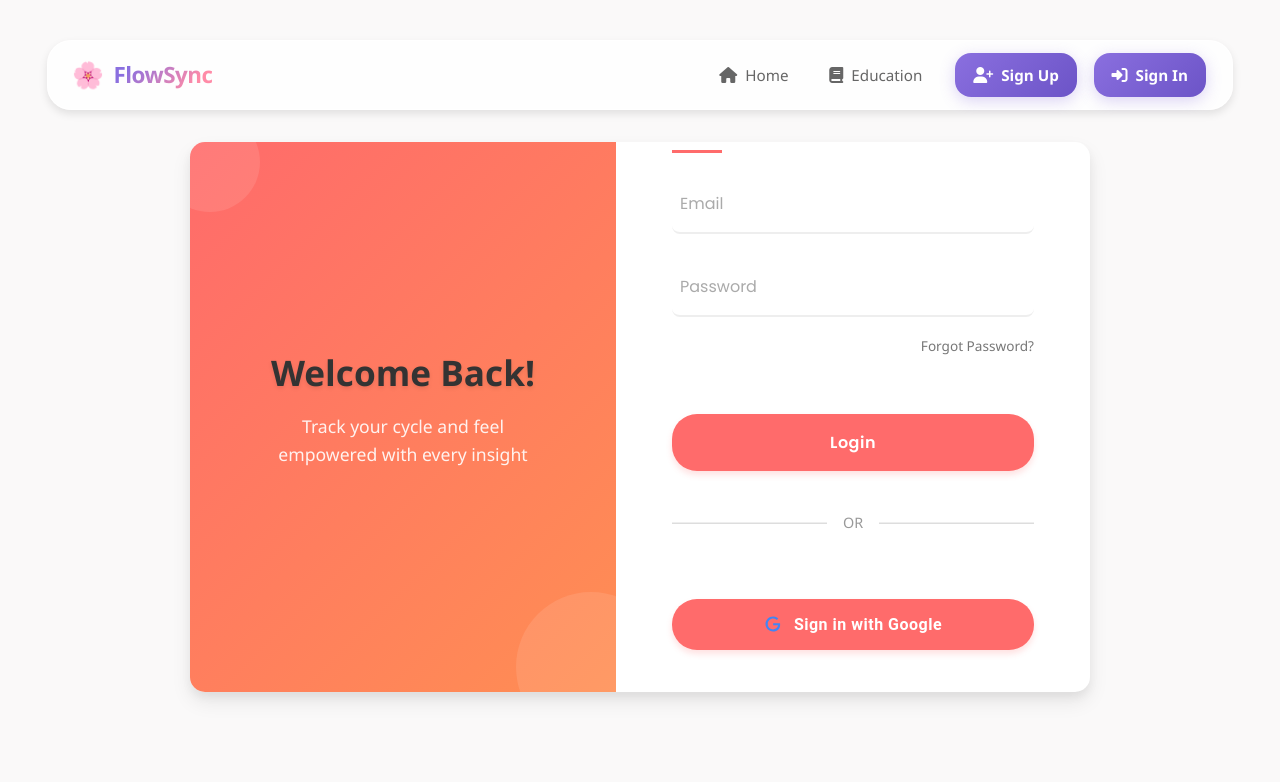
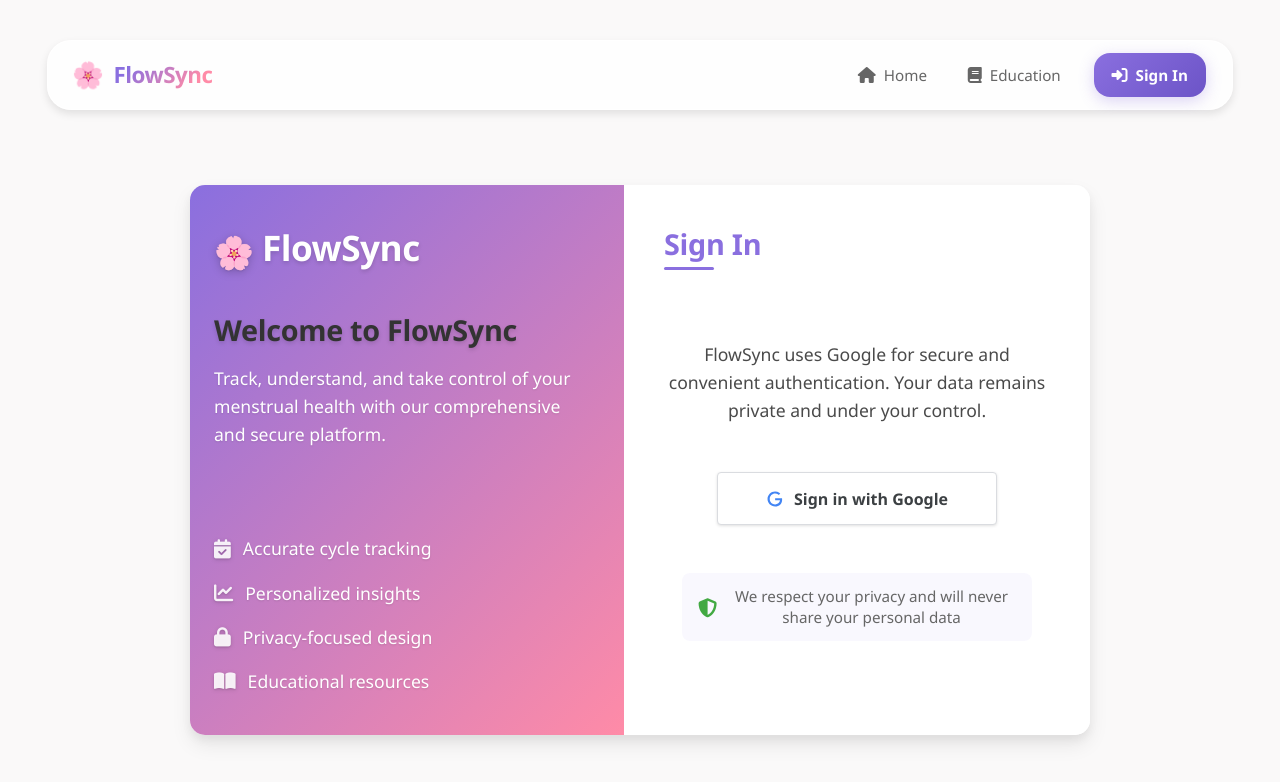
Before and after one commit to AmanCrafts/Menstrual-Health-Tracker, a React (Vite) app: page /signin in a window 1280 px wide. Shown: the top 782 px of the page. Built offline with nearby package versions, Linux system fonts and the light colour scheme; no server answers.

Commit message:
Removed Signin with Email

```diff
--- a/src/App.jsx
+++ b/src/App.jsx
@@ -45,7 +45,6 @@
         <Router>
           <Navbar />
           <Routes>
-            <Route path="/signup" element={<Signup />} />
             <Route path="/signin" element={<Signin />} />
             <Route path="/profile" element={<Profile />} />
             <Route path="/dashboard" element={<Dashboard />} />
--- a/src/components/Navbar.jsx
+++ b/src/components/Navbar.jsx
@@ -93,11 +93,6 @@
                                 </Link>
                             </li>
                             <li className="nav-item">
-                                <Link to="/signup" className="nav-link signup-button">
-                                    <i className="nav-icon fas fa-user-plus"></i>Sign Up
-                                </Link>
-                            </li>
-                            <li className="nav-item">
                                 <Link to="/signin" className="nav-link signin-button">
                                     <i className="nav-icon fas fa-sign-in-alt"></i>Sign In
                                 </Link>
--- a/src/pages/Home.jsx
+++ b/src/pages/Home.jsx
@@ -15,7 +15,7 @@
                         symptom tracking, and intuitive analytics.
                     </p>
                     <div className="hero-buttons">
-                        <Link to="/signup" className="primary-button">Get Started</Link>
+                        <Link to="/signin" className="primary-button">Get Started</Link>
                         <Link to="/education" className="secondary-button">Learn More</Link>
                     </div>
                 </div>
@@ -107,7 +107,7 @@
                         <li><i className="fas fa-check"></i> Make informed decisions about your reproductive health</li>
                         <li><i className="fas fa-check"></i> Communicate effectively with healthcare providers</li>
                     </ul>
-                    <Link to="/signup" className="primary-button">Start Tracking Today</Link>
+                    <Link to="/signin" className="primary-button">Start Tracking Today</Link>
                 </div>
                 <div className="benefits-image">
                     <img src="/benefits-image.png" alt="Woman feeling empowered" />
@@ -144,7 +144,7 @@
             <section className="cta-section">
                 <h2>Ready to take control of your menstrual health?</h2>
                 <p>Join thousands of women who track their cycles with FlowSync</p>
-                <Link to="/signup" className="primary-button">Sign Up Now</Link>
+                <Link to="/signin" className="primary-button">Sign In Now</Link>
             </section>
 
             {/* Footer */}
--- a/src/pages/Signin.jsx
+++ b/src/pages/Signin.jsx
@@ -1,4 +1,4 @@
-import React, { useRef, useState } from 'react'
+import React, { useState } from 'react'
 import { useAuth } from '../contexts/useAuth.jsx'
 import { useNavigate } from 'react-router-dom'
 import Alert from '../components/Alert.jsx'
@@ -6,46 +6,11 @@
 import '../styles/signin.css'
 
 const Signin = () => {
-  const emailRef = useRef()
-  const passwordRef = useRef()
-  const { login, signInWithGoogle } = useAuth()
+  const { signInWithGoogle } = useAuth()
   const [error, setError] = useState(``)
   const [success, setSuccess] = useState(``)
   const [loading, setLoading] = useState(false)
   const navigate = useNavigate()
-
-  async function handleSubmit(e) {
-    e.preventDefault()
-    setError(``)
-    setSuccess(``)
-
-    try {
-      setLoading(true)
-      await login(emailRef.current.value, passwordRef.current.value)
-      setSuccess(`Login successful! Redirecting...`)
-      setTimeout(() => {
-        navigate(`/profile`)
-      }, 1500)
-    } catch (error) {
-
-      if (error.code === `auth/user-not-found` || error.code === `auth/wrong-password`) {
-        setError(`Incorrect email or password`)
-      } else if (error.code === `auth/invalid-email`) {
-        setError(`Email address is not valid`)
-      } else if (error.code === `auth/user-disabled`) {
-        setError(`This account has been disabled`)
-      } else if (error.code === `auth/too-many-requests`) {
-        setError(`Too many failed login attempts. Please try again later`)
-      } else if (error.code === `auth/network-request-failed`) {
-        setError(`Network error. Please check your internet connection`)
-      } else {
-        setError(`Failed to sign in. Please try again`)
-      }
-      console.error(`Login error:`, error.code, error.message)
-    } finally {
-      setLoading(false)
-    }
-  }
 
   async function handleGoogleSignIn() {
     setError(``)
@@ -53,16 +18,14 @@
 
     try {
       setLoading(true)
-      console.log(`Starting Google sign-in process...`)
       await signInWithGoogle()
       setSuccess(`Google login successful! Redirecting...`)
 
-      // Add a short delay to ensure token is properly stored before navigation
       setTimeout(() => {
         navigate(`/profile`)
       }, 500)
     } catch (error) {
-      console.error(`Full Google sign-in error:`, error)
+      console.error(`Google sign-in error:`, error)
 
       if (error.code === `auth/popup-closed-by-user`) {
         setError(`Sign-in cancelled by user`)
@@ -82,41 +45,43 @@
 
   return (
     <div className="signin-container">
-      <div className="split-form">
+      <div className="login-card">
         <div className="image-side">
-          <h2>Welcome Back!</h2>
-          <p>Track your cycle and feel empowered with every insight</p>
+          <div className="logo-container">
+            <span className="logo-icon">🌸</span>
+            <h1 className="logo-text">FlowSync</h1>
+          </div>
+          <h2>Welcome to FlowSync</h2>
+          <p>Track, understand, and take control of your menstrual health with our comprehensive and secure platform.</p>
+          <div className="features-list">
+            <div className="feature-item"><i className="fas fa-calendar-check"></i> Accurate cycle tracking</div>
+            <div className="feature-item"><i className="fas fa-chart-line"></i> Personalized insights</div>
+            <div className="feature-item"><i className="fas fa-lock"></i> Privacy-focused design</div>
+            <div className="feature-item"><i className="fas fa-book-open"></i> Educational resources</div>
+          </div>
         </div>
         <div className="form-side">
           <h2>Sign In</h2>
           <Alert type="error" message={error} />
           <Alert type="success" message={success} />
-          <form onSubmit={handleSubmit}>
-            <input
-              type="email"
-              placeholder="Email"
-              ref={emailRef}
-              required
-            />
-            <input
-              type="password"
-              placeholder="Password"
-              ref={passwordRef}
-              required
-            />
-            <div className="forgot-password">
-              <a href="/reset-password">Forgot Password?</a>
-            </div>
-            <button type="submit" disabled={loading}>
-              {loading ? `Signing In...` : `Login`}
-            </button>
-            <div className="divider">OR</div>
+
+          <div className="signin-content">
+            <p className="signin-message">
+              FlowSync uses Google for secure and convenient authentication.
+              Your data remains private and under your control.
+            </p>
+
             <GoogleButton
               onClick={handleGoogleSignIn}
-              text={`Sign in with Google`}
+              text={loading ? "Connecting..." : "Sign in with Google"}
+              disabled={loading}
             />
-            <p>Don't have an account? <a href="/signup">Sign Up</a></p>
-          </form>
+
+            <div className="privacy-note">
+              <i className="fas fa-shield-alt"></i>
+              <p>We respect your privacy and will never share your personal data</p>
+            </div>
+          </div>
         </div>
       </div>
     </div>
--- a/src/styles/googleButton.css
+++ b/src/styles/googleButton.css
@@ -1,40 +1,47 @@
 .google-button {
+    width: 100%;
+    padding: 12px 16px;
     display: flex;
     align-items: center;
     justify-content: center;
     background-color: white;
-  color: #757575;
-  border: 1px solid #ddd;
-  border-radius: 25px;
-  font-family: 'Roboto', Arial, sans-serif;
+    color: rgba(0, 0, 0, 0.87);
+    border: 1px solid #dadce0;
+    border-radius: 4px;
+    font-family: "Segoe UI", Roboto, Arial, sans-serif;
     font-size: 14px;
     font-weight: 500;
-  padding: 12px 16px;
     cursor: pointer;
-  width: 100%;
-  margin-top: 1rem;
-  transition: background-color 0.3s, box-shadow 0.3s;
+    transition: all 0.2s ease-in-out;
+    box-shadow: 0 1px 3px rgba(0, 0, 0, 0.08);
 }
 
 .google-button:hover {
-  background-color: #f8f8f8;
-  box-shadow: 0 1px 3px rgba(0, 0, 0, 0.12);
+    background-color: #f8f9fa;
+    box-shadow: 0 2px 4px rgba(0, 0, 0, 0.12);
 }
 
 .google-button:active {
-  background-color: #eee;
+    background-color: #f1f3f4;
+    box-shadow: 0 1px 2px rgba(0, 0, 0, 0.15);
+}
+
+.google-button:disabled {
+    opacity: 0.65;
+    cursor: not-allowed;
 }
 
 .google-icon {
-  display: inline-flex;
+    display: flex;
     align-items: center;
-  justify-content: center;
     margin-right: 12px;
 }
 
-.google-button svg {
-  width: 18px;
-  height: 18px;
+@media (max-width: 576px) {
+    .google-button {
+        padding: 10px 14px;
+        font-size: 13px;
+    }
 }
 
 /* Divider styles */
--- a/src/styles/signin.css
+++ b/src/styles/signin.css
@@ -29,7 +29,15 @@
     }
 }
 
-.split-form {
+.signin-container {
+    display: flex;
+    justify-content: center;
+    align-items: center;
+    min-height: calc(100vh - 100px);
+    padding: 2rem 1rem;
+}
+
+.login-card {
     display: flex;
     flex-direction: column;
     background: white;
@@ -39,351 +47,276 @@
     max-width: 900px;
     margin: 0 auto;
     box-shadow: 0 10px 20px rgba(0, 0, 0, 0.08), 0 5px 10px rgba(0, 0, 0, 0.05);
-    min-height: 100vh;
 }
 
-@media (min-width: 576px) {
-    .split-form {
-        min-height: 600px;
-        margin: 2rem auto;
+@media (min-width: 768px) {
+    .login-card {
+        flex-direction: row;
+        height: 550px;
+        min-height: 550px;
     }
 }
 
-@media (min-width: 768px) {
-    .split-form {
-        flex-direction: row;
-        height: 550px;
-        min-height: 550px;
-        max-height: 80vh;
-    }
+.login-card .image-side {
+    flex: 1;
+    background: linear-gradient(135deg, #8a6fdf, #ff8ba7);
+    padding: 2.5rem 1.5rem;
+    display: flex;
+    flex-direction: column;
+    color: white;
+    position: relative;
+    text-shadow: 0 1px 2px rgba(0, 0, 0, 0.1);
 }
 
-.split-form .image-side {
-    flex: 1;
-    background: linear-gradient(135deg, #ff6b6b, #ff8e53);
-    padding: 2rem 1rem;
+.login-card .logo-container {
     display: flex;
-    flex-direction: column;
-    justify-content: center;
     align-items: center;
-    color: white;
-    text-align: center;
-    position: relative;
-    min-height: 220px;
+    margin-bottom: 2rem;
 }
 
-@media (min-width: 576px) {
-    .split-form .image-side {
-        padding: 2.5rem 1.5rem;
-        min-height: 250px;
-    }
+.login-card .logo-icon {
+    font-size: 2rem;
+    margin-right: 0.5rem;
+    filter: drop-shadow(0 2px 4px rgba(0, 0, 0, 0.2));
 }
 
-@media (min-width: 768px) {
-    .split-form .image-side {
-        padding: 3rem 2rem;
-        min-height: auto;
-    }
-}
-
-.split-form .image-side h2 {
-    font-size: 1.8rem;
-    margin-bottom: 0.8rem;
-    font-weight: 600;
-    text-shadow: 0 2px 4px rgba(0, 0, 0, 0.1);
-}
-
-@media (min-width: 576px) {
-    .split-form .image-side h2 {
-        font-size: 2rem;
-        margin-bottom: 1rem;
-    }
-}
-
-@media (min-width: 768px) {
-    .split-form .image-side h2 {
-        font-size: 2.2rem;
-    }
-}
-
-.split-form .image-side p {
-    font-size: 1rem;
-    max-width: 90%;
-    opacity: 0.9;
-}
-
-@media (min-width: 576px) {
-    .split-form .image-side p {
-        font-size: 1.05rem;
-    }
-}
-
-@media (min-width: 768px) {
-    .split-form .image-side p {
-        font-size: 1.1rem;
-        max-width: 80%;
-    }
-}
-
-/* Add decorative element to make the design more interesting */
-.split-form .image-side::after {
-    content: "";
-    position: absolute;
-    bottom: -50px;
-    right: -50px;
-    width: 150px;
-    height: 150px;
-    background: rgba(255, 255, 255, 0.1);
-    border-radius: 50%;
-    z-index: 1;
-}
-
-.split-form .image-side::before {
-    content: "";
-    position: absolute;
-    top: -30px;
-    left: -30px;
-    width: 100px;
-    height: 100px;
-    background: rgba(255, 255, 255, 0.1);
-    border-radius: 50%;
-    z-index: 1;
-}
-
-.split-form .form-side {
-    flex: 1;
-    padding: 2rem 1.5rem;
-    display: flex;
-    flex-direction: column;
-    justify-content: center;
-}
-
-@media (min-width: 576px) {
-    .split-form .form-side {
-        padding: 2.5rem 2rem;
-    }
-}
-
-@media (min-width: 768px) {
-    .split-form .form-side {
-        padding: 3rem 2.5rem;
-    }
-}
-
-@media (min-width: 992px) {
-    .split-form .form-side {
-        padding: 3.5rem;
-    }
-}
-
-.split-form .form-side h2 {
-    font-size: 1.5rem;
-    margin-bottom: 1.5rem;
-    color: #333;
+.login-card .logo-text {
+    font-size: 2.2rem;
+    font-weight: 700;
+    letter-spacing: -0.5px;
+    text-shadow: 0 2px 4px rgba(0, 0, 0, 0.15);
+    color: #ffffff; /* Solid white for better contrast */
+    background: none; /* Remove any background gradient */
+    -webkit-text-fill-color: #ffffff; /* Override any webkit text fill color */
     position: relative;
 }
 
-@media (min-width: 576px) {
-    .split-form .form-side h2 {
-        font-size: 1.7rem;
-        margin-bottom: 1.8rem;
-    }
+/* Add a subtle glow effect to make the text stand out more */
+.login-card .logo-text::after {
+    content: "";
+    position: absolute;
+    top: 0;
+    left: 0;
+    width: 100%;
+    height: 100%;
+    background: none;
+    filter: blur(6px);
+    opacity: 0.5;
+    z-index: -1;
 }
 
-@media (min-width: 768px) {
-    .split-form .form-side h2 {
-        font-size: 1.8rem;
-        margin-bottom: 2rem;
-    }
+.login-card .image-side h2 {
+    font-size: 1.8rem;
+    margin-bottom: 1rem;
+    font-weight: 600;
+    line-height: 1.3;
+    letter-spacing: -0.3px;
+    text-shadow: 0 2px 4px rgba(0, 0, 0, 0.15);
 }
 
-.split-form .form-side h2::after {
+.login-card .image-side p {
+    font-size: 1.1rem;
+    opacity: 1;
+    margin-bottom: 2rem;
+    font-weight: 400;
+    text-shadow: 0 1px 2px rgba(0, 0, 0, 0.1);
+    max-width: 95%;
+}
+
+.features-list {
+    display: flex;
+    flex-direction: column;
+    gap: 1rem;
+    margin-top: auto;
+}
+
+.feature-item {
+    display: flex;
+    align-items: center;
+    font-size: 1.1rem;
+    font-weight: 500;
+    text-shadow: 0 1px 2px rgba(0, 0, 0, 0.12);
+}
+
+.feature-item i {
+    margin-right: 12px;
+    font-size: 1.2rem;
+    color: rgba(255, 255, 255, 0.9);
+    filter: drop-shadow(0 1px 2px rgba(0, 0, 0, 0.15));
+}
+
+.login-card .form-side {
+    flex: 1;
+    padding: 2.5rem;
+    display: flex;
+    flex-direction: column;
+    background-color: #ffffff;
+}
+
+.login-card .form-side h2 {
+    font-size: 1.8rem;
+    margin-bottom: 1.5rem;
+    color: #8a6fdf;
+    font-weight: 700;
+    position: relative;
+    letter-spacing: -0.3px;
+}
+
+.login-card .form-side h2::after {
     content: "";
     position: absolute;
     left: 0;
     bottom: -8px;
-    width: 40px;
+    width: 50px;
     height: 3px;
-    background: #ff6b6b;
+    background: #8a6fdf;
+    border-radius: 2px;
 }
 
-@media (min-width: 576px) {
-    .split-form .form-side h2::after {
-        width: 45px;
-        bottom: -10px;
-    }
+.signin-content {
+    display: flex;
+    flex-direction: column;
+    align-items: center;
+    justify-content: center;
+    flex: 1;
+    gap: 2rem;
+    padding: 1rem 0;
 }
 
-@media (min-width: 768px) {
-    .split-form .form-side h2::after {
-        width: 50px;
-    }
+.signin-message {
+    text-align: center;
+    font-size: 1.1rem;
+    color: #4a4a4a;
+    font-weight: 400;
+    line-height: 1.6;
+    max-width: 400px;
 }
 
-.split-form form {
+.google-button {
+    width: 100%;
+    max-width: 280px;
+    padding: 0.9rem 1rem;
     display: flex;
-    flex-direction: column;
-    gap: 1.2rem;
+    align-items: center;
+    justify-content: center;
+    font-size: 1rem;
+    font-weight: 600;
+    color: #3c4043;
+    background: white;
+    border: 1px solid #dadce0;
+    border-radius: 4px;
+    box-shadow: 0 1px 3px rgba(0, 0, 0, 0.12);
+    cursor: pointer;
+    transition: all 0.3s ease;
 }
 
-@media (min-width: 576px) {
-    .split-form form {
-        gap: 1.3rem;
-    }
+.google-button:hover {
+    box-shadow: 0 2px 6px rgba(0, 0, 0, 0.15);
+    background: #f8f8f8;
 }
 
-@media (min-width: 768px) {
-    .split-form form {
-        gap: 1.5rem;
-    }
+.google-button:active {
+    transform: translateY(1px);
 }
 
-.split-form input {
-    width: 100%;
-    padding: 0.8rem 0.5rem;
-    font-size: 0.95rem;
-    border: none;
-    border-bottom: 2px solid #eee;
-    outline: none;
-    transition: all 0.3s;
-    background: transparent;
+.google-button .google-icon {
+    margin-right: 10px;
+    display: flex;
 }
 
-@media (min-width: 576px) {
-    .split-form input {
-        padding: 0.9rem 0.5rem;
-    }
+.google-button[disabled] {
+    opacity: 0.7;
+    cursor: not-allowed;
 }
 
-@media (min-width: 768px) {
-    .split-form input {
-        padding: 1rem 0.5rem;
+.privacy-note {
+    display: flex;
+    align-items: center;
+    gap: 10px;
+    color: #666;
+    font-size: 0.95rem;
+    margin-top: 1rem;
+    background-color: rgba(138, 111, 223, 0.05);
+    padding: 0.8rem 1rem;
+    border-radius: 8px;
+    max-width: 350px;
+    text-align: center;
+}
+
+.privacy-note i {
+    color: #42a942;
+    font-size: 1.2rem;
+    flex-shrink: 0;
+}
+
+.privacy-note p {
+    margin: 0;
+    line-height: 1.4;
+}
+
+/* Alert styles */
+.alert {
+    width: 100%;
+    padding: 0.8rem 1rem;
+    margin-bottom: 1rem;
+    border-radius: 4px;
+    font-weight: 500;
+}
+
+.alert.error {
+    background-color: #ffebee;
+    color: #c62828;
+    border-left: 4px solid #ef5350;
+}
+
+.alert.success {
+    background-color: #e8f5e9;
+    color: #2e7d32;
+    border-left: 4px solid #66bb6a;
+}
+
+/* Responsive adjustments */
+@media (max-width: 767px) {
+    .login-card .image-side {
+        padding: 2rem 1.5rem;
+    }
+
+    .features-list {
+        margin-bottom: 1.5rem;
+    }
+
+    .login-card .form-side {
+        padding: 2rem 1.5rem;
+    }
+
+    .login-card .logo-text {
+        font-size: 2rem;
+    }
+
+    .login-card .image-side h2 {
+        font-size: 1.6rem;
+    }
+
+    .login-card .image-side p {
         font-size: 1rem;
     }
 }
 
-.split-form input::placeholder {
-    color: #aaa;
-    transition: color 0.3s;
-}
+@media (max-width: 480px) {
+    .signin-container {
+        padding: 1rem 0.5rem;
+    }
 
-.split-form input:focus {
-    border-bottom-color: #ff6b6b;
-}
+    .login-card .image-side {
+        padding: 1.5rem 1.2rem;
+    }
 
-.split-form input:focus::placeholder {
-    color: #ff6b6b;
-    opacity: 0.7;
-}
+    .login-card .form-side {
+        padding: 1.5rem 1.2rem;
+    }
 
-.split-form button {
-    width: 100%;
-    padding: 0.9rem;
-    margin-top: 1rem;
-    background: #ff6b6b;
-    color: white;
-    border: none;
-    border-radius: 25px;
-    cursor: pointer;
-    font-weight: 600;
-    font-size: 0.95rem;
-    letter-spacing: 0.5px;
-    transition: all 0.3s ease;
-    box-shadow: 0 4px 6px rgba(255, 107, 107, 0.2);
-}
-
-@media (min-width: 576px) {
-    .split-form button {
-        padding: 0.95rem;
-        margin-top: 1.2rem;
+    .privacy-note {
+        flex-direction: column;
+        text-align: center;
     }
 }
-
-@media (min-width: 768px) {
-    .split-form button {
-        padding: 1rem;
-        margin-top: 1.5rem;
-        font-size: 1rem;
-    }
-}
-
-.split-form button:hover {
-    transform: translateY(-2px);
-    background: #ff5252;
-    box-shadow: 0 6px 10px rgba(255, 107, 107, 0.3);
-}
-
-.split-form button:active {
-    transform: translateY(0);
-}
-
-.split-form button:disabled {
-    background: #ffb1b1;
-    cursor: not-allowed;
-    transform: none;
-    box-shadow: none;
-}
-
-/* Add styling for the divider */
-.divider {
-    display: flex;
-    align-items: center;
-    margin: 1rem 0;
-    color: #999;
-    font-size: 0.9rem;
-}
-
-.divider::before,
-.divider::after {
-    content: "";
-    flex: 1;
-    height: 1px;
-    background: #eee;
-}
-
-.divider::before {
-    margin-right: 1rem;
-}
-
-.divider::after {
-    margin-left: 1rem;
-}
-
-/* Style the "Don't have an account" text */
-.split-form form > p {
-    text-align: center;
-    margin-top: 1rem;
-    font-size: 0.9rem;
-    color: #666;
-}
-
-.split-form form > p a {
-    color: #ff6b6b;
-    text-decoration: none;
-    font-weight: 500;
-    transition: color 0.3s;
-}
-
-.split-form form > p a:hover {
-    color: #ff5252;
-    text-decoration: underline;
-}
-
-/* Forgot password link */
-.forgot-password {
-    text-align: right;
-    margin-top: -0.5rem;
-    margin-bottom: 0.5rem;
-}
-
-.forgot-password a {
-    color: #777;
-    font-size: 0.85rem;
-    text-decoration: none;
-    transition: color 0.3s;
-}
-
-.forgot-password a:hover {
-    color: #ff6b6b;
-    text-decoration: underline;
-}
```
Lines whose indentation alone changed are shown as unchanged.
